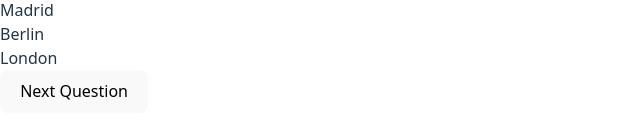
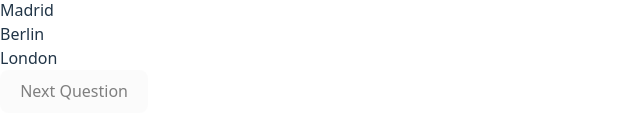
Before and after one commit to TahaBinShafiq/React-Quiz-App, a React app in the folder Quiz Game/: page / in a window 1280 px wide. Shown: the part 439-578 px from the top of the page, without its empty margins (0-640 px from the left). Built offline with nearby package versions, Linux system fonts and the light colour scheme; the HTML template or start-up script is replaced by a standard one.

Commit message:
disable button

```diff
--- a/Quiz Game/src/questions/index.jsx
+++ b/Quiz Game/src/questions/index.jsx
@@ -103,6 +103,7 @@ function Question() {
     let [options, setOptions] = useState([])
     let [score, setScore] = useState(0)
     let [selectedAnswer, setSelectedAnswer] = useState(null);
+    let [startQuiz , setStartQuiz] = useState(false)
 
     useEffect(() => {
         if (questions[incQuestion]) {
@@ -136,7 +137,7 @@ function Question() {
         }
 
             {incQuestion < questions.length ?
-                <div>
+                <div >
 
                     {options.map((opt, i) => {
                         return (
@@ -146,8 +147,13 @@ function Question() {
                 </div> : <p>Your Score is {score}/10</p>
 
             }
-            <div onClick={selectedAnswer ? nextQues : undefined} >
-                <Button/>
+            <div onClick={selectedAnswer ? nextQues : undefined}
+                style={{
+                    opacity: selectedAnswer ? 1 : 0.5,
+                    pointerEvents: selectedAnswer ? 'auto' : 'none',
+                    cursor: selectedAnswer ? 'pointer' : 'not-allowed',
+                }}>
+                <Button />
             </div>
         </>
     )
```
